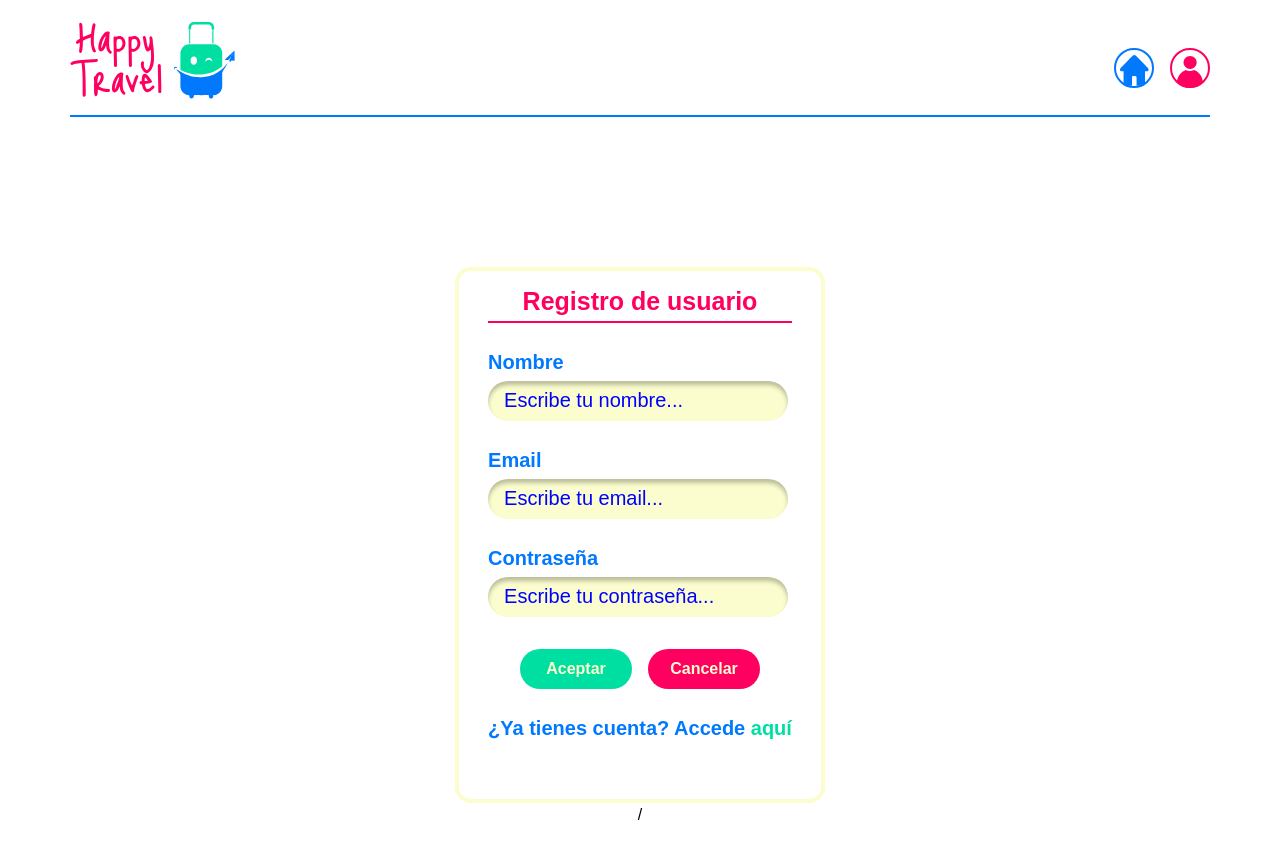
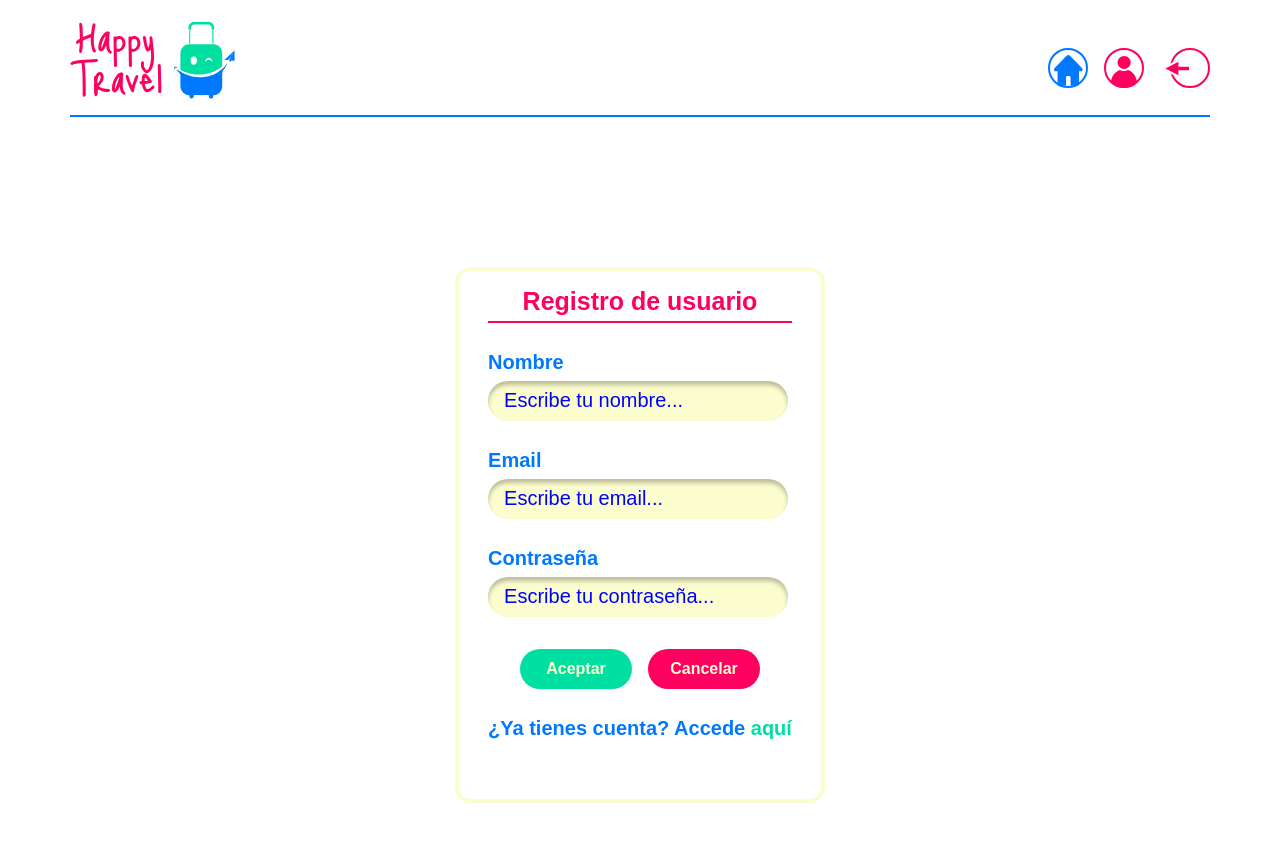
Before and after one commit to vicki-robertson/dreamscape-front, a Next.js app: page /register in a window 1280 px wide. Shown: the top 858 px of the page. Built offline with nearby package versions, Linux system fonts and the light colour scheme; a web font is replaced by a local one.

Commit message:
attempt to add icons to photocard for loggedin users

```diff
--- a/src/app/components/Header/Header.jsx
+++ b/src/app/components/Header/Header.jsx
@@ -2,6 +2,7 @@ import Logo from "@/app/components/ui/Logo";
 import SearchBar from "../ui/SearchBar";
 import HomeButton from "../ui/HomeButton";
 import LoginButton from "../ui/LoginButton";
+import LogoutButton from "../ui/LogoutButton";
 
 export default function Header({ onSearch, showSearchBar }) {
     return (
@@ -11,8 +12,9 @@ export default function Header({ onSearch, showSearchBar }) {
                 <li className="mobile:pt-4 list-none desktop:flex pb-4">
                     {showSearchBar && <SearchBar onSearch={onSearch}/>}
                     <div className="mobile:hidden desktop:flex gap-4 pl-4">
-                        <HomeButton/>
-                        <LoginButton/>
+                        <HomeButton />
+                        <LoginButton />
+                        <LogoutButton />
                     </div>
                 </li>
             </header>
--- a/src/app/components/ui/LoggedCard.jsx
+++ /dev/null
@@ -1,26 +0,0 @@
-import Image from "next/image";
-import QuestionMark from "../../../../public/assets/icons/Info-icon.svg";
-import PhotoCard from "./PhotoCard";
-import EditButton from "./EditButton";
-import DeleteButton from "./DeleteButton";
-
-function LoggedCard() {
-  return (
-    <article className="h-[373px] w-[300px] relative">
-      <Image
-        className="absolute right-3 top-2 z-30"
-        src={QuestionMark}
-        width={48}
-        height={48}
-        alt={"signo de interrogación"}
-      />
-      <PhotoCard />
-      <div className="float-right relative bottom-[74px] right-6 gap-3">
-      <EditButton />
-      <DeleteButton />
-      </div>
-    </article>
-  );
-}
-
-export default LoggedCard;
--- a/src/app/components/ui/LogoutButton.jsx
+++ b/src/app/components/ui/LogoutButton.jsx
@@ -1,17 +1,34 @@
-import Image from 'next/image'
-import LogoutIcon from '../../../../public/assets/icons/Logout-icon.svg'
+"use client";
 
-export default function HomeButton() {
-  return (
+import Image from "next/image";
+import LogoutIcon from "../../../../public/assets/icons/Logout-icon.svg";
+import { authService } from "../../services/authService";
+import React, { useState } from 'react';
+
+export default function LogoutButton() {
+  const [isLoggedIn, setIsLoggedIn] = useState(true);
+
+ const handleLogout = async () => {
+    try {
+      await authService.logout();
+      setIsLoggedIn(false);
+      window.location.href = '/';
+    } catch (error) {
+      console.error('Error logging out:', error);
+    }
+  };
+
+  return isLoggedIn ? (
     <div className="">
-      <a href="/">
-        <Image className=""
+      <a href="" onClick={handleLogout}>
+        <Image
+          className=""
           src={LogoutIcon}
           width={50}
           height={50}
-          alt="botón para volver atrás"
+          alt="botón para terminar sesión"
         />
       </a>
     </div>
-  )
+  ): null;
 }
--- a/src/app/components/ui/PhotoCard.jsx
+++ b/src/app/components/ui/PhotoCard.jsx
@@ -1,4 +1,3 @@
-"use client";
 import Image from "next/image";
 import Link from 'next/link';
 import EditButton from "./EditButton";
@@ -8,9 +7,13 @@ import QuestionMark from "../../../../public/assets/icons/Info-icon.svg";
 function PhotoCard({ data, isLoggedIn, userDestinations }) {
   const isUserDestination = userDestinations.some(dest => dest.id === data.id);
 
+  console.log('isLoggedIn:', isLoggedIn);
+  console.log('isUserDestination:', isUserDestination);
+
   return (
     <article className="h-[373px] w-[285px] relative">
       <div className="overflow-hidden w-[285px] h-[300px]">
+        {isLoggedIn && (
           <Image
             className="absolute right-3 top-2 z-30"
             src={QuestionMark}
@@ -18,6 +21,7 @@ function PhotoCard({ data, isLoggedIn, userDestinations }) {
             height={48}
             alt={"signo de interrogación"}
           />
+        )}
         <Link href={`/${data.id}`}>
           <Image
             className="rounded-2xl left-0 top-0 absolute z-20 h-[75%] object-cover"
--- a/src/app/page.js
+++ b/src/app/page.js
@@ -3,7 +3,6 @@
 import Header from "./components/Header/Header";
 import PhotoCard from "./components/ui/PhotoCard";
 import { useState, useEffect } from "react";
-import axios from "axios";
 import PaginationButtons from "./components/ui/PaginationButtons";
 import { destinationService } from "./services/destinationService";
 import Spinner from "./components/ui/Spinner";
@@ -85,7 +84,7 @@ export default function Page() {
       <Header onSearch={handleSearch} showSearchBar={true} />
       <article className="flex flex-col justify-center items-center h-full">
         {loading ? (
-          <Spinner /> // Render the spinner while loading
+          <Spinner />
         ) : (
           <>
             <div className="grid grid-cols-1 desktop:grid-cols-4 gap-x-6 gap-y-6 my-6 desktop:mx-16">
--- a/src/app/register/page.jsx
+++ b/src/app/register/page.jsx
@@ -10,7 +10,7 @@ export default function SignUpPage() {
     <>
         <Header showSearchBar={false}/>
         <section className='flex flex-col items-center justify-center pt-[144px] pb-[171px] desktop:pt-[150px] desktop:pb-[251px]'>
-          <RegisterForm router={router} />/
+          <RegisterForm router={router} />
         </section>
     </>
   )
```
Lines whose indentation alone changed are shown as unchanged.
